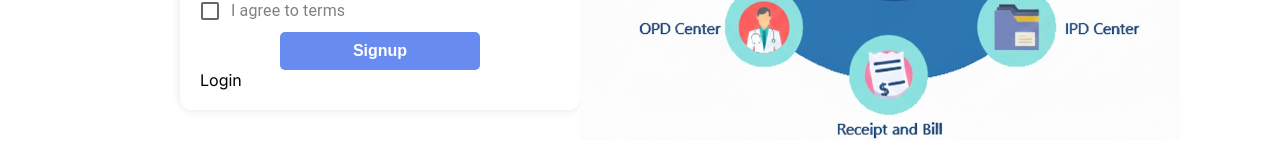
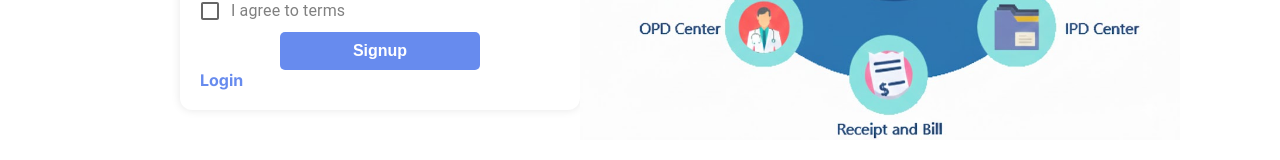
Before and after one commit to KirtiGautam620/Telesana, a Next.js app in the folder frontend/: page /signup in a window 1280 px wide. Shown: the part 508-668 px from the top of the page. Built offline with nearby package versions, Linux system fonts and the light colour scheme.

Commit message:
changed login color

```diff
--- a/frontend/src/app/signup/SignupPage.css
+++ b/frontend/src/app/signup/SignupPage.css
@@ -75,3 +75,7 @@ input:hover{
     height: 500px;
     width: 600px;
 }
+.login{
+    color: #678bee;
+    font-weight: bold;
+}
--- a/frontend/src/app/signup/page.jsx
+++ b/frontend/src/app/signup/page.jsx
@@ -71,7 +71,7 @@ const SignupPage = () => {
         />
         <button className='button' type='submit'>Signup</button>
         </form>
-        <Link href="/login">Login</Link>
+        <Link href="/login" className='login'>Login</Link>
         </div>
         <div>
             <img className='image' src="./img.png"/>
```
